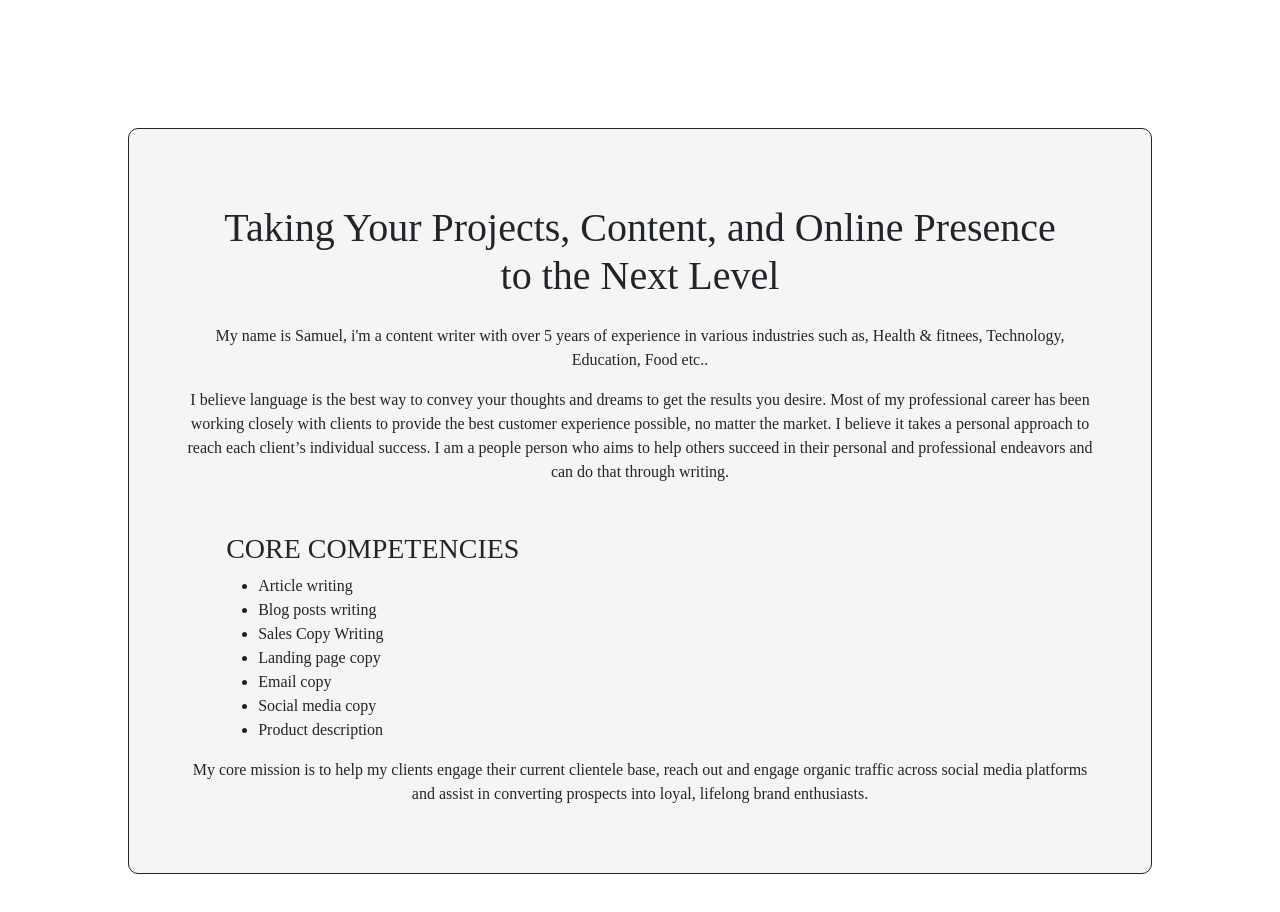
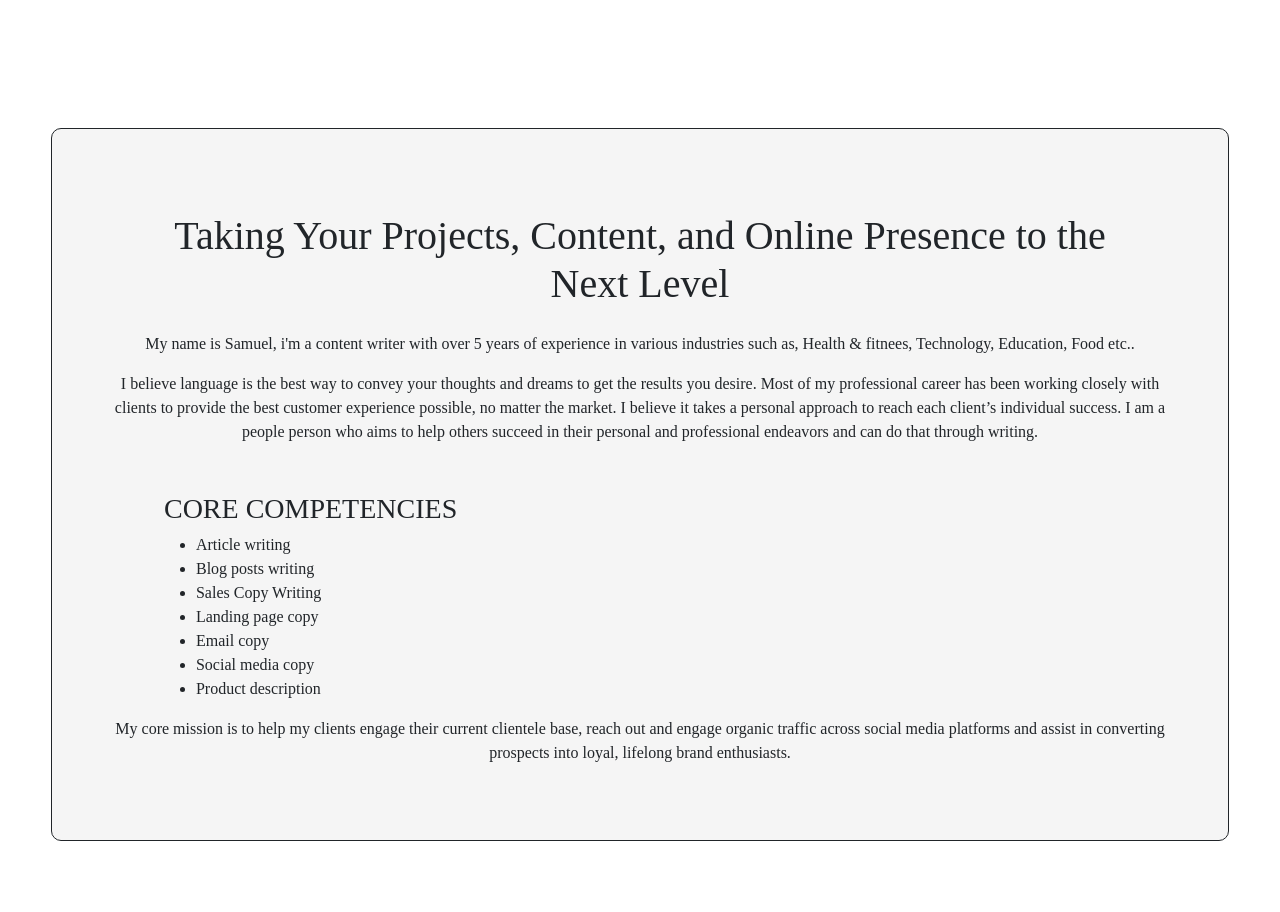
Before and after one commit to Aytech00/writting-portfolio, a plain HTML site: page about.html in a window 1280 px wide. Drawn offline with nearby package versions, Linux system fonts and the light colour scheme.

Commit message:
new commit

```diff
--- a/about.css
+++ b/about.css
@@ -1,7 +1,7 @@
 
 
 .main-container{
-    padding: 10% 10%;
+    padding: 10% 4%;
     font-family: 'Frank Ruhl Libre', serif;
     background-color: white;
 
```
